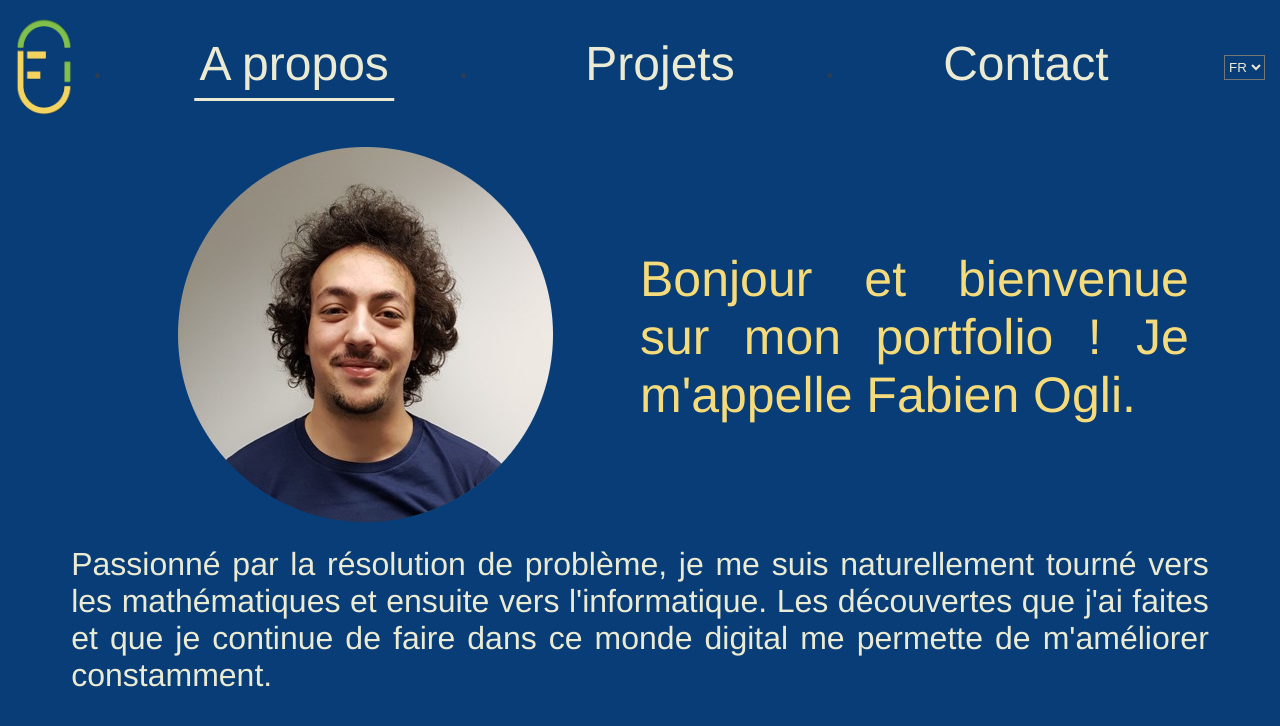
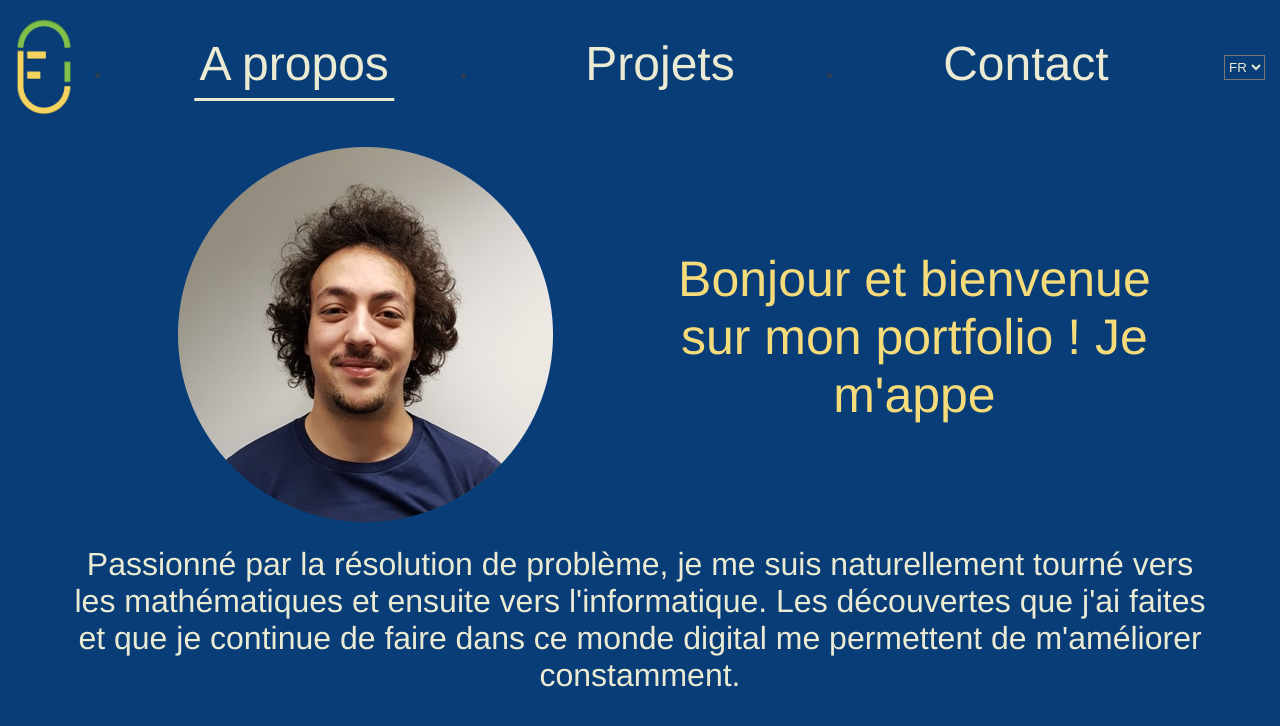
Before and after one commit to fabienogli/fabienogli.github.io, a Vue app: page / in a window 1280 px wide. Shown: the top 726 px of the page. Built offline with nearby package versions, Linux system fonts and the light colour scheme.

Commit message:
add animation

```diff
--- a/src/components/About.vue
+++ b/src/components/About.vue
@@ -8,34 +8,48 @@
         <div class="name">{{headline}}</div>
       </div>
     </div>
-    <div class="about-content">
-      {{content}}
-    </div>
+    <div class="about-content">{{content[lang]}}</div>
   </div>
 </template>
 
 <script>
-import text from "@/texts/about";
+import text from "@/texts/about"
+import { clearInterval } from 'timers';
 export default {
   name: "About",
   data() {
     return {
-      text: text,
-    }
+      headline: "",
+      content: text.content,
+      interval: "",
+    };
   },
   computed: {
-    content() {
-      var lang = this.$store.getters['lang/get']
-      return text.content[lang]
-    },
-    headline() {
-      var lang = this.$store.getters['lang/get']
-      return text.headline[lang]
+    lang() {
+      if (this.interval !== "") {
+        window.clearInterval(this.interval)
+      }
+      this.interval = this.writeHeadline()
+      return this.$store.getters["lang/get"]
     }
   },
   methods: {
-    getLang() {
-      // console.log(text.content[this.lang])
+    writeHeadline() {
+      let lang = this.$store.getters["lang/get"]
+      let headline = text.headline[lang];
+      this.headline = "";
+      if (headline === undefined) {
+        return;
+      }
+      let i = 0;
+      let interval = setInterval(() => {
+        this.headline += headline.charAt(i)
+        i++
+      }, 100)
+      if (i === headline.length) {
+        clearInterval(interval)
+      }
+      return interval
     }
   }
 };
@@ -52,7 +66,6 @@ export default {
 .about-content {
   color: $onPrimary;
   font-size: 32px;
-  text-align: justify;
 }
 
 .presentation {
@@ -71,7 +84,6 @@ export default {
     .name {
       color: #f6db7b;
       font-size: 50px;
-      text-align: justify
     }
   }
 }
--- a/src/components/NavBar.vue
+++ b/src/components/NavBar.vue
@@ -22,7 +22,6 @@
 
 <script>
 import text from '@/texts/nav.js'
-console.log(text)
 export default {
   name: "NavBar",
   data() {
--- a/src/texts/about.js
+++ b/src/texts/about.js
@@ -6,6 +6,6 @@ export default {
   content: {
     en: "Passionate by problem resolution, I natturaly went for mathematics and then to computer science. The real pleasure I found in it is to learn everyday, which make you evolve constantly.",
     fr: "Passionné par la résolution de problème, je me suis naturellement tourné vers les mathématiques et ensuite vers l'informatique. " +
-    "Les découvertes que j'ai faites et que je continue de faire dans ce monde digital me permette de m'améliorer constamment.",
+    "Les découvertes que j'ai faites et que je continue de faire dans ce monde digital me permettent de m'améliorer constamment.",
   }
 }
```
